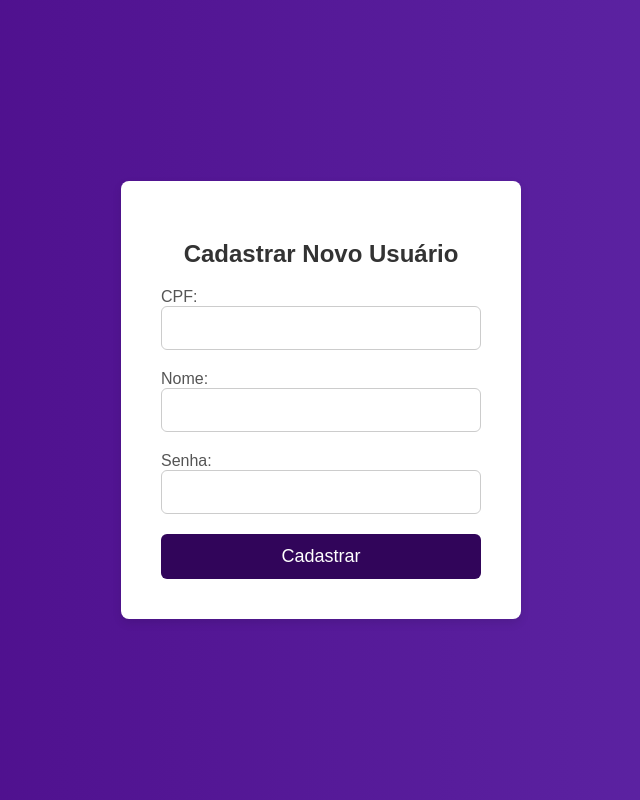
After one commit to JessAlvs/projeto_php, a PHP site: page /cadastrarUsuario.php in a window 1280 px wide. The commit adds this page. Shown: the whole page, without its empty margins (319-959 px from the left). Run offline with PHP 8.4, Linux system fonts and the light colour scheme.

Commit message:
Cadastro de Usuario

```diff
--- /dev/null
+++ b/cadastrarUsuario.php
@@ -0,0 +1,109 @@
+<!DOCTYPE html>
+<html>
+<head>
+    <title>Cadastrar Usuário</title>
+    <style>
+        body {
+            font-family: Arial, sans-serif;
+            background-color: #f7f7f7;
+            margin: 0;
+            padding: 0;
+            height: 100vh;
+            display: flex;
+            justify-content: center;
+            align-items: center;
+            background-image: linear-gradient(to right,rgb(74, 9, 134),rgb(97, 42, 170));
+        }
+
+        .login-container {
+            background-color: #fff;
+            padding: 40px;
+            border-radius: 8px;
+            box-shadow: 0 4px 10px rgba(0, 0, 0, 0.1);
+            width: 100%;
+            max-width: 400px;
+            box-sizing: border-box;
+        }
+
+        h2 {
+            text-align: center;
+            color: #333;
+            margin-bottom: 20px;
+            font-size: 24px;
+        }
+
+        label {
+            font-size: 16px;
+            color: #555;
+        }
+
+        input[type="text"],
+        input[type="password"] {
+            width: 100%;
+            padding: 12px;
+            margin-bottom: 20px;
+            border: 1px solid #ccc;
+            border-radius: 6px;
+            box-sizing: border-box;
+            font-size: 16px;
+        }
+
+        input[type="text"]:focus,
+        input[type="password"]:focus {
+            border-color: #0072ff;
+            outline: none;
+        }
+
+        input[type="submit"] {
+            width: 100%;
+            padding: 12px;
+            background-color: rgb(49, 5, 90);
+            color: #fff;
+            border: none;
+            border-radius: 6px;
+            font-size: 18px;
+            cursor: pointer;
+            transition: background-color 0.3s ease;
+        }
+
+        input[type="submit"]:hover {
+            background-color: rgb(107, 0, 179);
+        }
+
+        .form-footer {
+            text-align: center;
+            margin-top: 15px;
+        }
+
+        .form-footer a {
+            color: #0072ff;
+            text-decoration: none;
+        }
+
+        .form-footer a:hover {
+            text-decoration: underline;
+        }
+    </style>
+</head>
+<body>
+    <div class="login-container">
+        <h2>Cadastrar Novo Usuário</h2>
+        <form method="post" action="salvarUsuario.php">
+            <label for="cpf">CPF:</label>
+            <input type="text" id="cpf" name="cpf" required><br>
+            <label for="nome">Nome:</label>
+            <input type="text" id="nome" name="nome" required><br>
+            <label for="senha">Senha:</label>
+            <input type="password" id="senha" name="senha" required><br>
+            <input type="submit" value="Cadastrar">
+        </form>
+    </div>
+
+    <?php
+        if (isset($_GET['status']) && $_GET['status'] == 'success') {
+            echo '<script>alert("Usuário Criado!");</script>';
+        }
+    ?>
+
+</body>
+</html>
```
Also changed, not shown: login.php (+41 -1 lines), principal.php (+5 -36 lines), salvarUsuario.php (added, +21 -0 lines).
